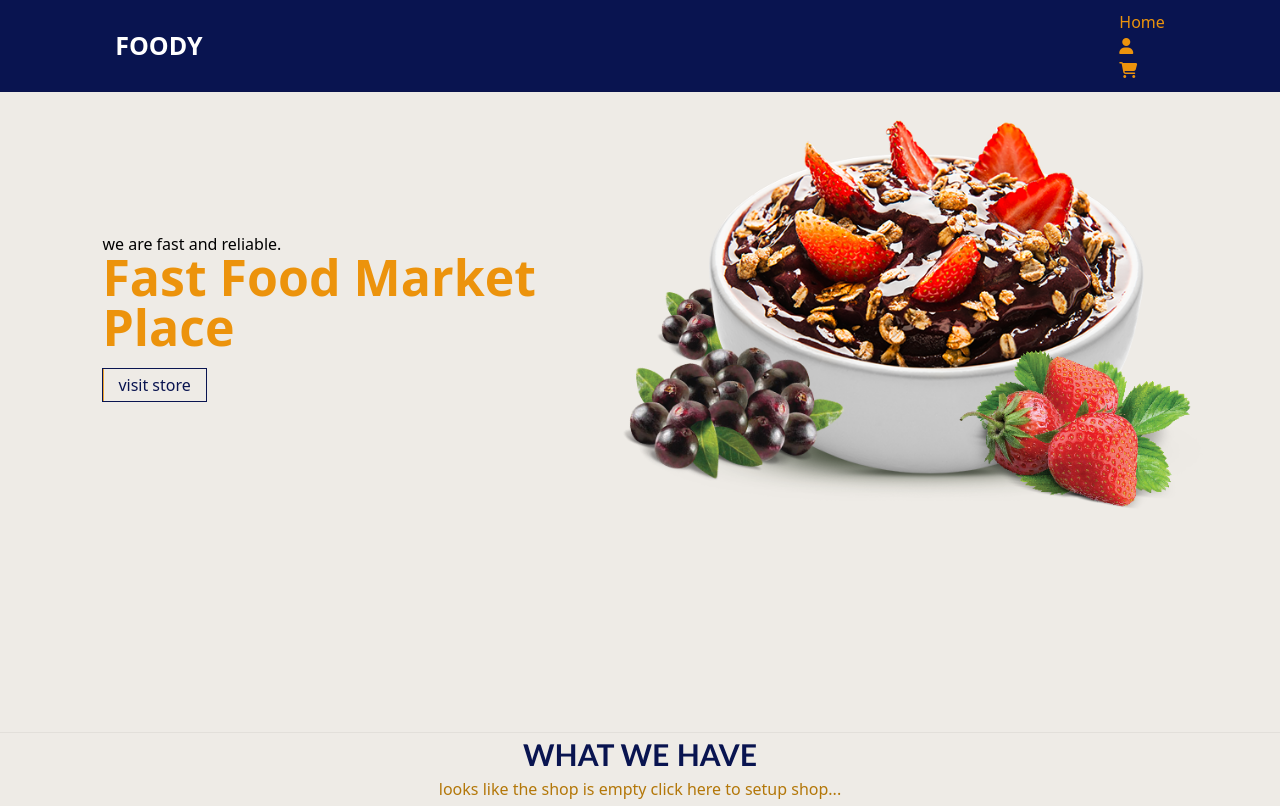
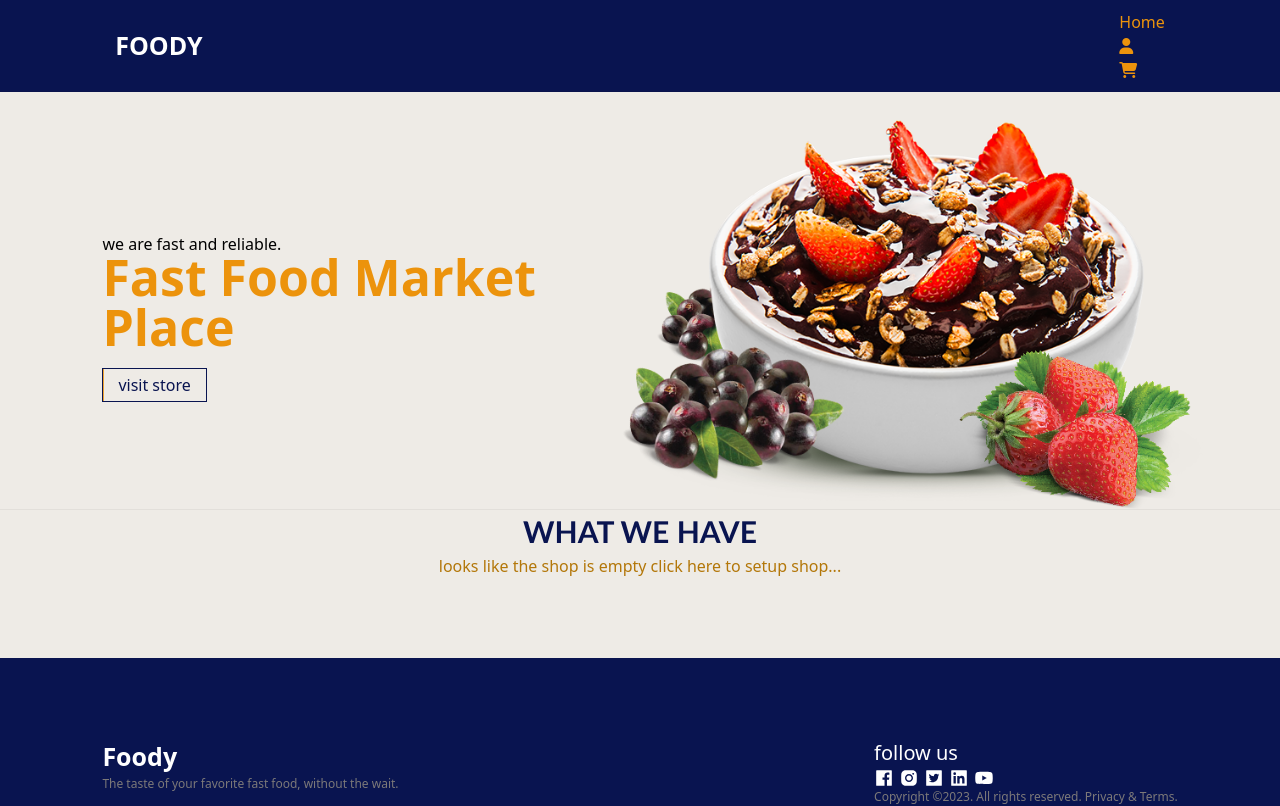
Before and after one commit to Gmarvis/online-food-store, a React (Create React App) app: page / in a window 1280 px wide. Shown: the top 806 px of the page. Built offline with nearby package versions, Linux system fonts and the light colour scheme.

Commit message:
adjusted the header section height

```diff
--- a/src/component/header/header.css
+++ b/src/component/header/header.css
@@ -1,7 +1,7 @@
 .header {
   /* background-color: orange; */
   box-shadow: rgba(0, 0, 0, 0.05) 0px 0px 0px 1px;
-  height: 80vh;
+  height: fit-content;
 }
 .headerSection {
   display: flex;
```
